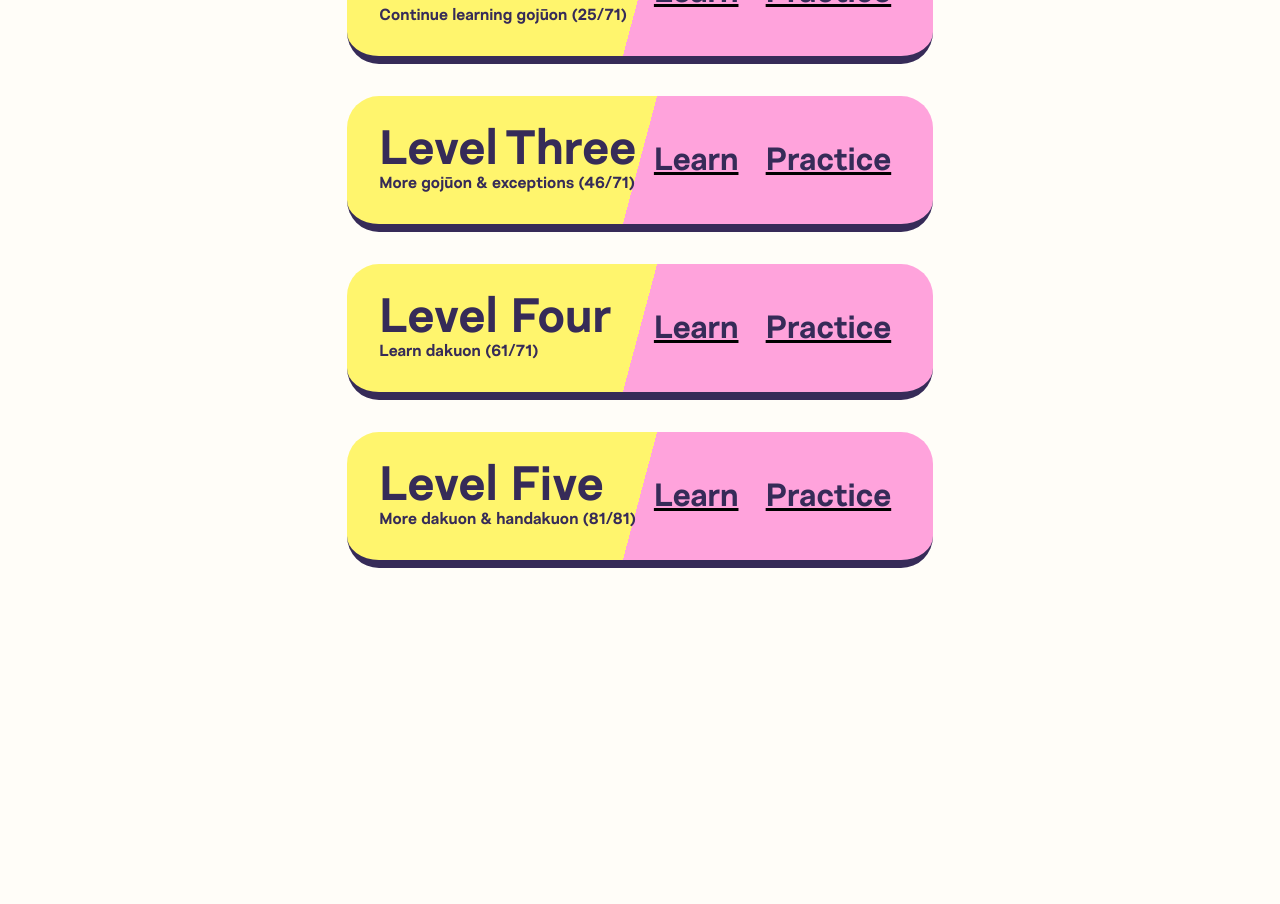
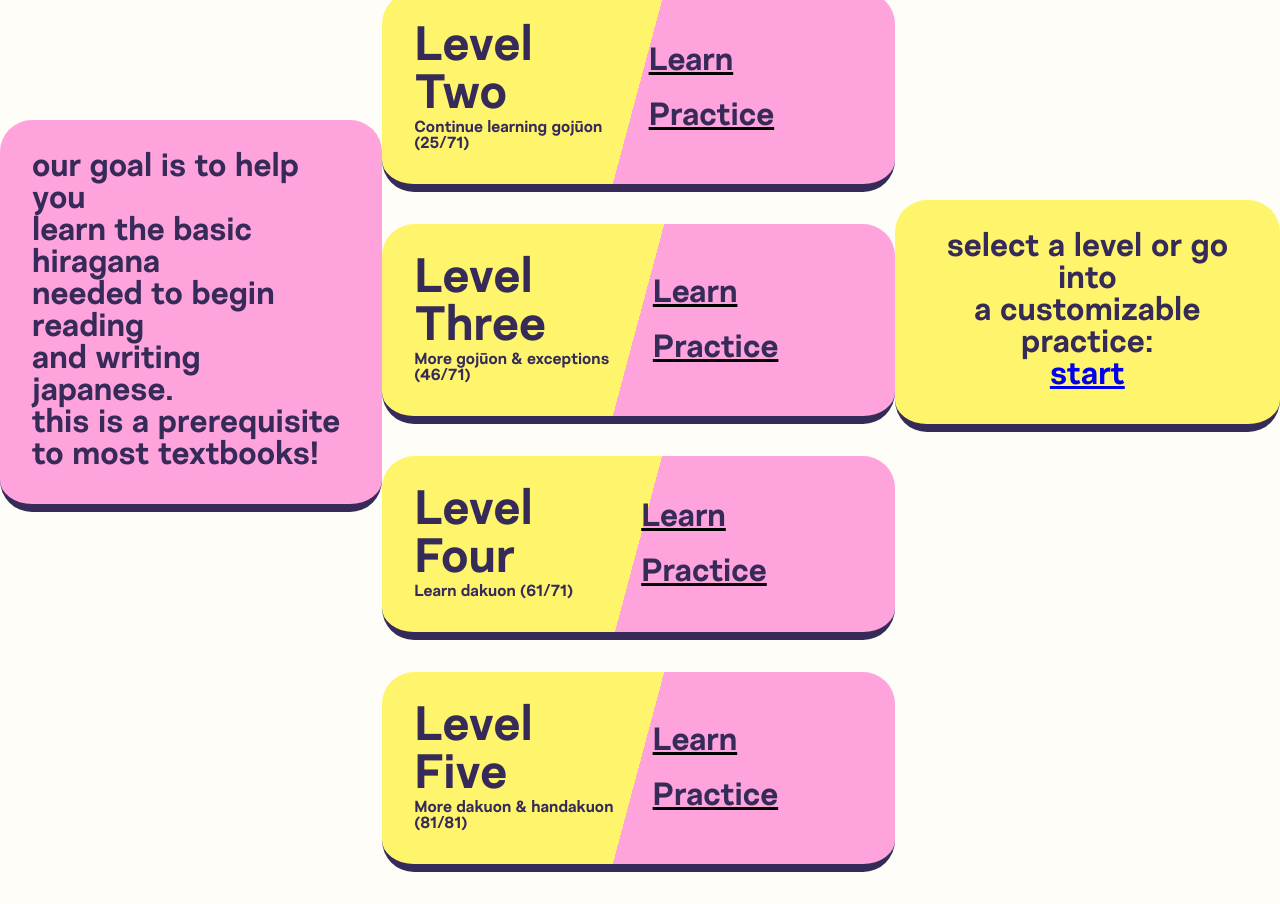
Before and after one commit to MadelynRaymond/Learn-Japanese, a React (Create React App) app: page /levels in a window 1280 px wide. Shown: the part 1200-2104 px from the top of the page. Before the commit the page ends 1800 px from the top, so only its background shows below. Built offline with nearby package versions, Linux system fonts and the light colour scheme.

Commit message:
landing page changes

```diff
--- a/src/routes/Levels.jsx
+++ b/src/routes/Levels.jsx
@@ -9,7 +9,7 @@ export default function Levels(){
     return(
 
 
-       <div>
+      <div id="page-top">
          <Navbar />
 
          <div className="landing-page">
@@ -18,14 +18,33 @@ export default function Levels(){
             <p>learn & practice the fundamentals for free</p>
             <a href="#level-selection"><button className="get-started-btn">Get Started</button></a>
          </div>
+        <div class="test-class">
+            <div class="test-child1">
+               <h1>our goal is to help you<br></br>
+                learn the basic hiragana<br></br>
+                needed to begin reading<br></br>
+               and writing japanese.<br></br>
+               this is a prerequisite<br></br>
+               to most textbooks!</h1>
 
+
+            </div>
            <div id="level-selection" className="all-level-cards">
                   <LevelLink levelName={'Level One'} description={'Learn your first 5 hiragana (5/71)'} practiceRoute={"/levels/1"} learnRoute={"/learn/level1"}/>
                   <LevelLink levelName={'Level Two'} description={'Continue learning gojūon (25/71)'} practiceRoute={"/levels/2"} learnRoute={"/learn/level2"}/>
                   <LevelLink levelName={'Level Three'} description={'More gojūon & exceptions (46/71)'} practiceRoute={"/levels/3"} learnRoute={"/learn/level3"}/>
                   <LevelLink levelName={'Level Four'} description={'Learn dakuon (61/71)'} practiceRoute={"/levels/4"} learnRoute={"/learn/level4"}/>
                   <LevelLink levelName={'Level Five'} description={'More dakuon & handakuon (81/81)'} practiceRoute={"/levels/5"} learnRoute={"/learn/level5"}/>
+
             </div>
+            <div class="test-child2">
+               <h1>select a level or go into<br>
+               </br>a customizable practice:<br></br>
+               <a href="#page-top">start</a>
+               </h1>
+            </div>
+        </div>
+
       </div>
     )
 }
--- a/src/routes/Navbar.jsx
+++ b/src/routes/Navbar.jsx
@@ -10,7 +10,7 @@ export default function Navbar(){
                     </div>
                <div className="nav-login">
                     <button>Login</button>
-                    <button>Join</button>
+                    <button>Join us</button>
                </div>
 
                </div>
--- a/src/styles.css
+++ b/src/styles.css
@@ -51,6 +51,7 @@ button:hover{
 }
 
 button a:hover{
+
     color: rgb(147, 120, 228);
 }
 
@@ -84,6 +85,9 @@ button a:hover{
     border: none;
     border-bottom: 3px solid var(--font-color);
 
+}
+.nav-login button:hover{
+    color: rgb(147, 120, 228);
 }
 
 /**----------LEVEL CARD STYLING--------**/
@@ -243,3 +247,36 @@ button a:hover{
     text-decoration: none;
 
 }
+
+.test-class{
+    display: flex;
+    justify-content: center;
+    align-items: center;
+}
+
+.test-child1{
+
+    transition: 0.2s ease-in-out;
+    color: rgb(54, 43, 88);
+    border-radius: 32px;
+    background: var(--main-color1);
+    border-bottom: 8px solid var(--accent);
+    margin: 2rem auto;
+    max-width: 40rem;
+    padding: 2rem;
+
+
+}
+
+.test-child2{
+
+    text-align: center;
+    transition: 0.2s ease-in-out;
+    color: rgb(54, 43, 88);
+    border-radius: 32px;
+    background: var(--main-color2);
+    border-bottom: 8px solid var(--accent);
+    margin: 2rem auto;
+    max-width: 40rem;
+    padding: 2rem;
+}
```
Lines whose indentation alone changed are shown as unchanged.
